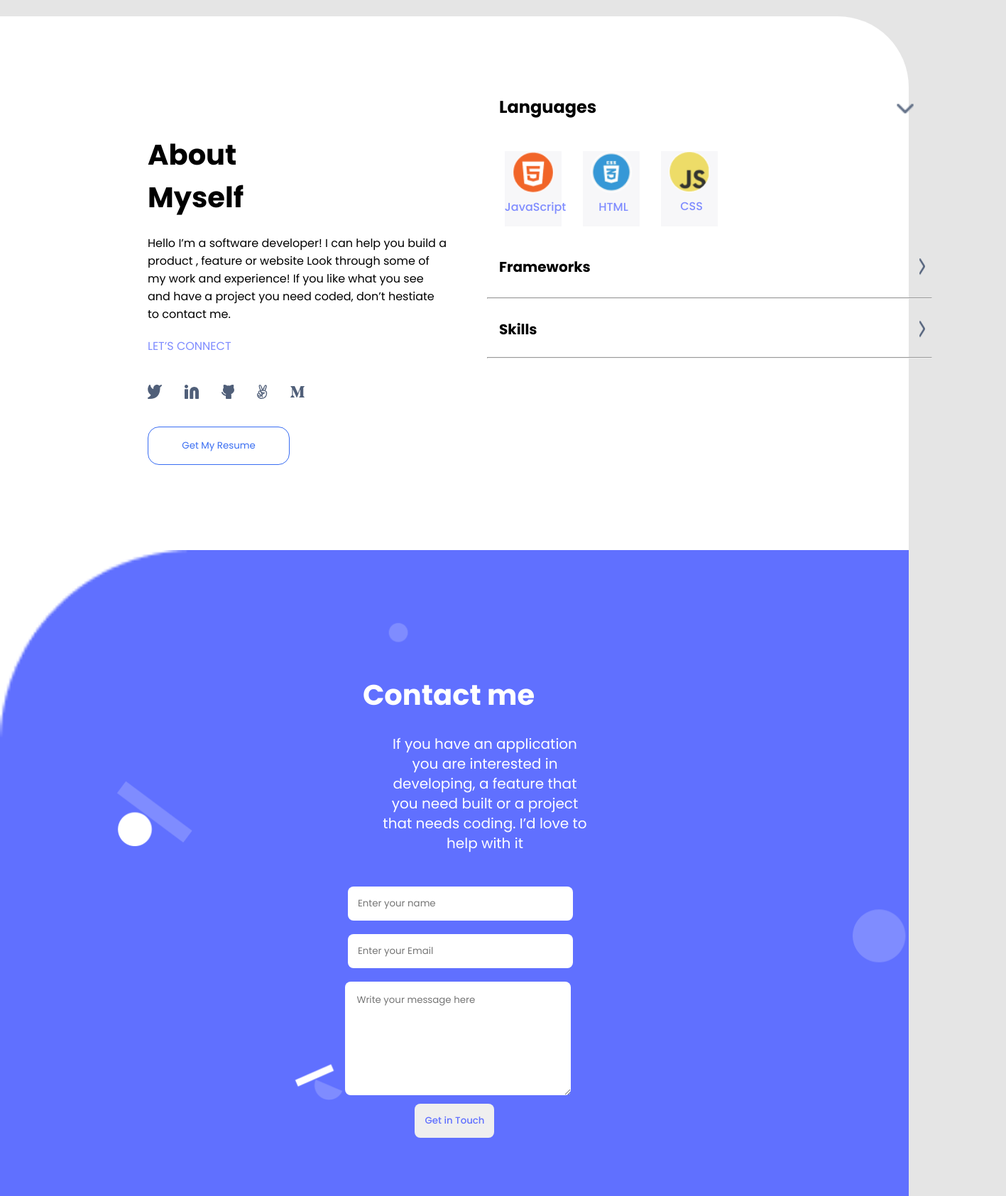
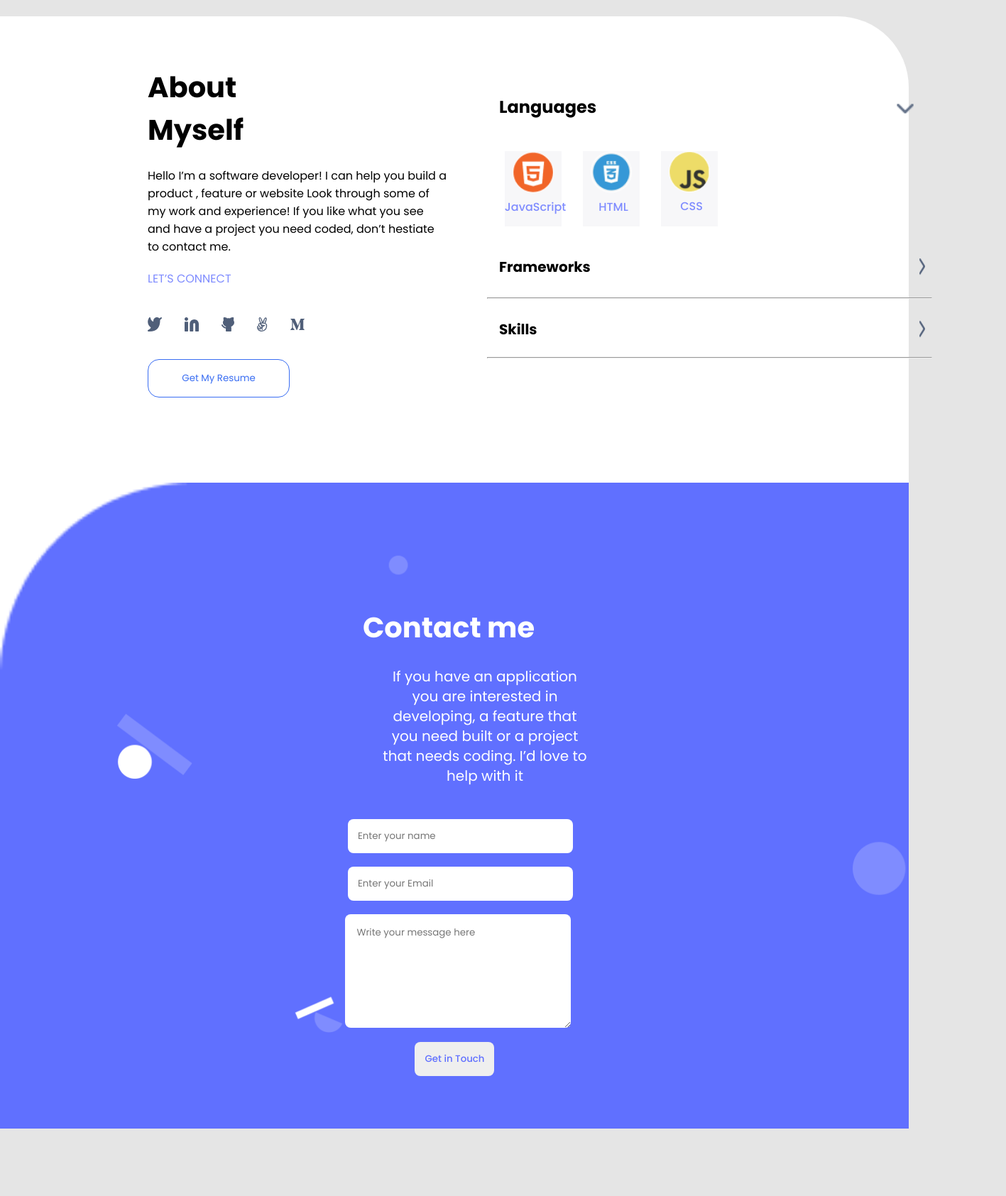
Before and after one commit to shahnawaza75/Myfirst_Porfolio, a website: page index.html in a window 1280 px wide. Shown: the part 3220-4905 px from the top of the page at 71% size, 1417 px wide, since content can reach past the window. After the commit the page ends 4810 px from the top, so only its background shows below. Drawn offline with Linux system fonts and the light colour scheme.

Commit message:
fieled the hight of the page

```diff
--- a/index.css
+++ b/index.css
@@ -528,11 +528,12 @@ hr {
   }
 
   .card_container4 {
-    width: 85vw;
-    margin: 0 auto;
+    width: 100vw;
+    /*margin: 0 auto;*/
     display: grid;
-    grid-template-columns: 1fr;
+    grid-template-columns: 85vw;
     gap: 80px;
+    place-content: center;
     margin-top: 115px;
   }
 
@@ -576,7 +577,7 @@ hr {
     gap: 12px;
     width: 35vw;
     justify-content: space-around;
-    margin-top: 5px;
+    margin-top: -90px;
     padding-right: 25px;
   }
 
@@ -768,4 +769,16 @@ hr {
     width: 100%;
     background-color: white;
   }
+
+  .button_last {
+    height: 3rem;
+    width: 7rem;
+    color: #6070ff;
+    margin-left: 1rem;
+    font-weight: 500;
+    border-radius: 0.5rem;
+    margin-top: 20px;
+    border: none;
+    align-self: center;
+  }
 }
```
